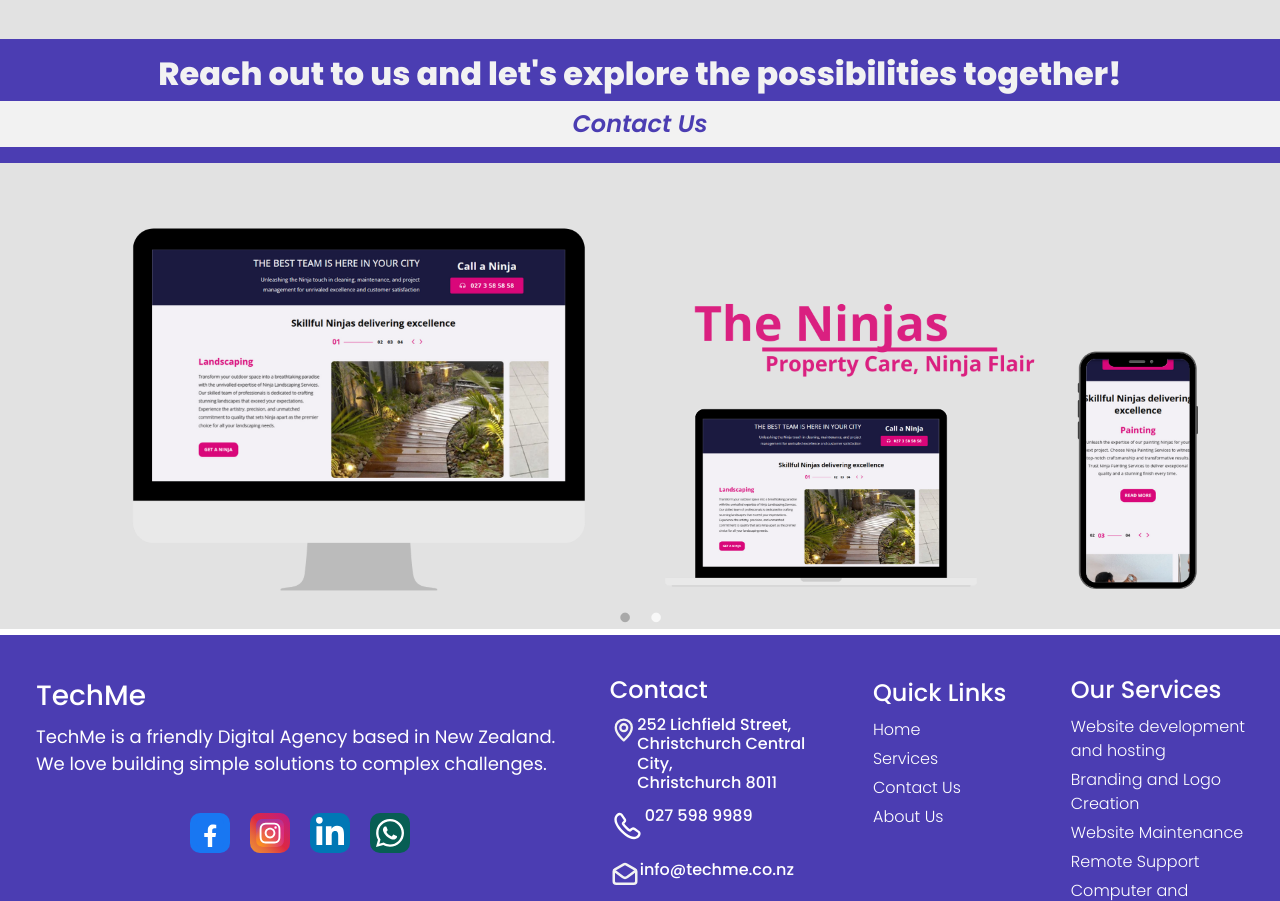
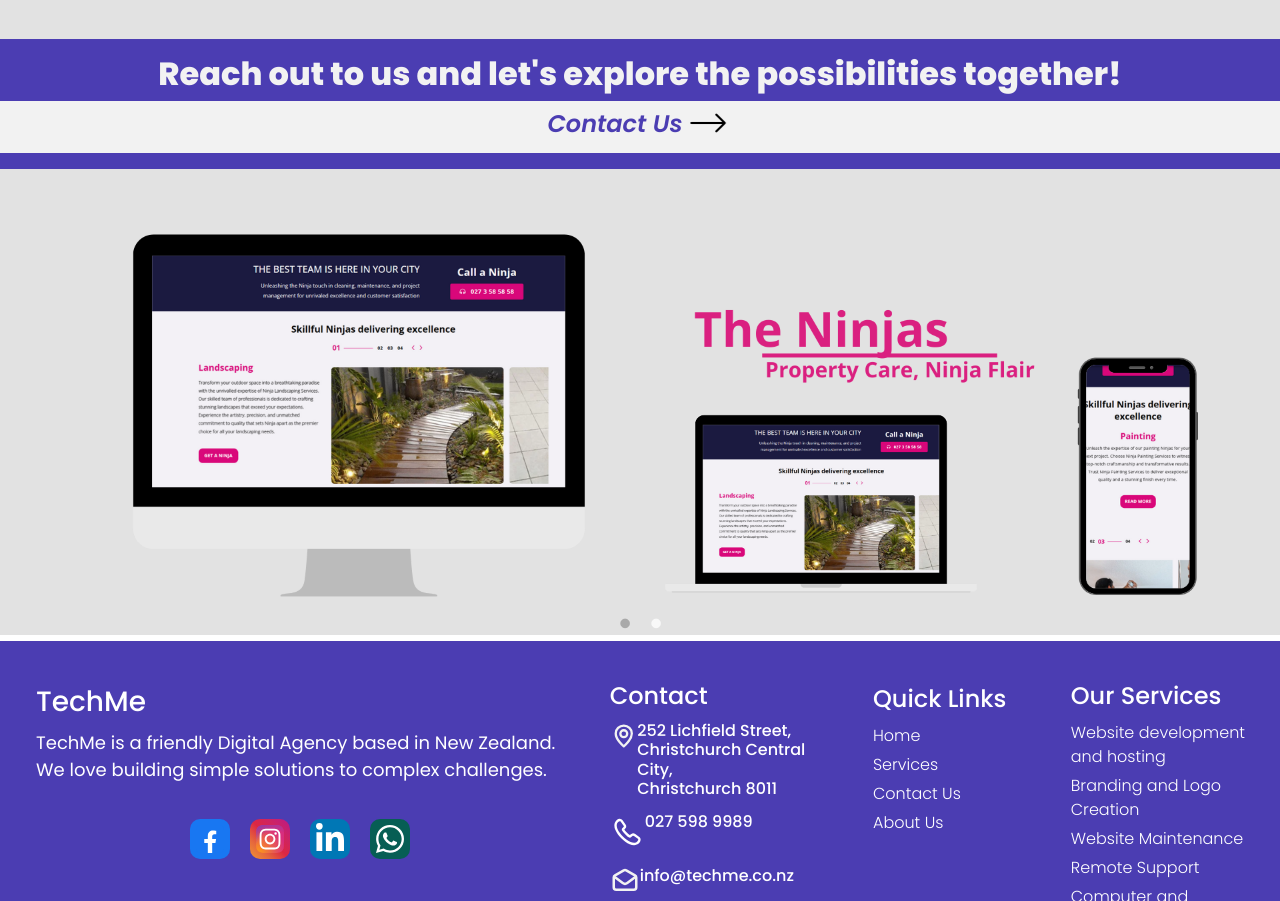
Before and after one commit to baayesh/TechMe, a React (Create React App) app: page / in a window 1280 px wide. Shown: the part 2054-2955 px from the top of the page. Built offline with nearby package versions, Linux system fonts and the light colour scheme; a web font is replaced by a local one.

Commit message:
Add arrow to the home page contact us area

```diff
--- a/src/pages/Home/Contact Us/ContactUs.css
+++ b/src/pages/Home/Contact Us/ContactUs.css
@@ -20,7 +20,7 @@
   margin-bottom: 0;
   text-decoration: none;
   text-align: center;
-  padding: 0.2em 0em;
+
 }
 
 .hm-cus-mdiv h3 {
@@ -29,6 +29,14 @@
   font-size: 2rem;
   font-weight: 800;
   text-align: center;
+}
+
+.hm-cus-cus-link{
+  display: flex;
+  justify-content: center;
+  background-color: #f2f2f2;
+  padding: 0.3em 0em;
+
 }
 
 
--- a/src/pages/Home/Contact Us/ContactUs.jsx
+++ b/src/pages/Home/Contact Us/ContactUs.jsx
@@ -11,7 +11,36 @@
 
 
           <Link to="/contact-us" className="hm-cus-mlink">
-            <p>Contact Us</p>
+            <div className="hm-cus-cus-link">
+              <p>Contact Us</p>
+                <svg
+                  className="hm-hr-m-arrow"
+                    width="50px"
+                    height="50px"
+                    viewBox="0 0 24 24"
+                    fill="none"
+                    xmlns="http://www.w3.org/2000/svg"
+                    transform="rotate(90)"
+                  >
+                    <g id="SVGRepo_bgCarrier" stroke-width="0" />
+                    <g
+                      id="SVGRepo_tracerCarrier"
+                      stroke-linecap="round"
+                      stroke-linejoin="round"
+                    />
+                    <g id="SVGRepo_iconCarrier">
+                      {" "}
+                      <path
+                        d="M12 4V20M12 4L8 8M12 4L16 8"
+                        stroke="#000000"
+                        stroke-width="1"
+                        stroke-linecap="round"
+                        stroke-linejoin="round"
+                      />{" "}
+                    </g>
+                  </svg>
+            </div>
+
           </Link>
 
 
```
